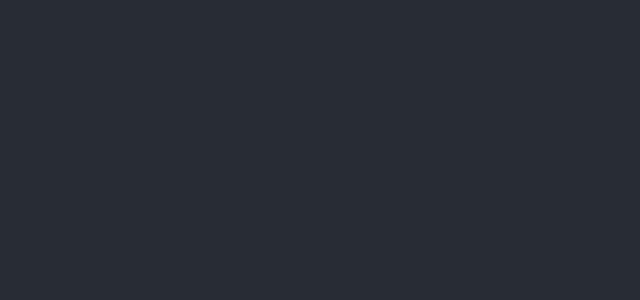
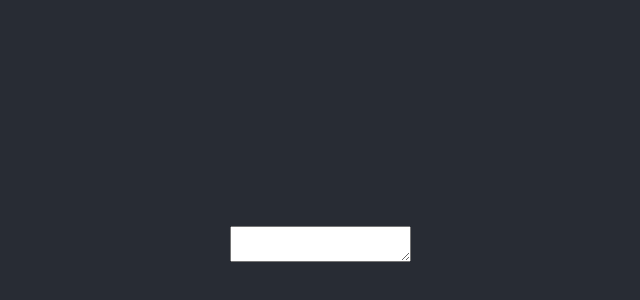
Before and after one commit to rkh-leung/fcc-markdown-previewer, a React (Create React App) app: page / in a window 1280 px wide. Shown: the part 156-456 px from the top of the page, without its empty margins (320-960 px from the left). Built offline with nearby package versions, Linux system fonts and the light colour scheme.

Commit message:
add: fcc test cdn, font awesome cdn

```diff
--- a/public/index.html
+++ b/public/index.html
@@ -39,5 +39,7 @@
       To begin the development, run `npm start` or `yarn start`.
       To create a production bundle, use `npm run build` or `yarn build`.
     -->
+    <script src="https://cdn.freecodecamp.org/testable-projects-fcc/v1/bundle.js" defer></script>
+    <script src="https://kit.fontawesome.com/bc63f64439.js" crossorigin="anonymous" defer></script>
   </body>
 </html>
--- a/src/App.js
+++ b/src/App.js
@@ -1,11 +1,10 @@
-import logo from './logo.svg';
 import './App.css';
 
 function App() {
   return (
     <div className="App">
       <header className="App-header">
-
+        <textarea id={'preview'} />
       </header>
     </div>
   );
```
